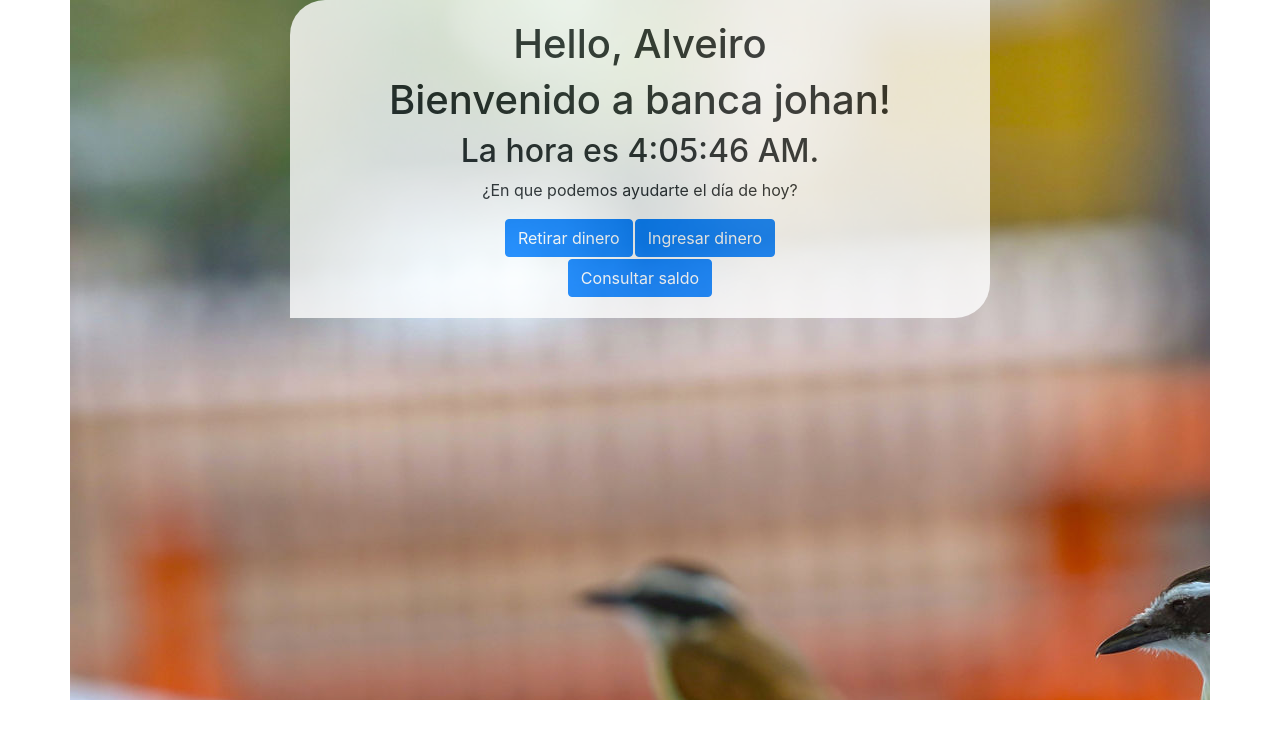
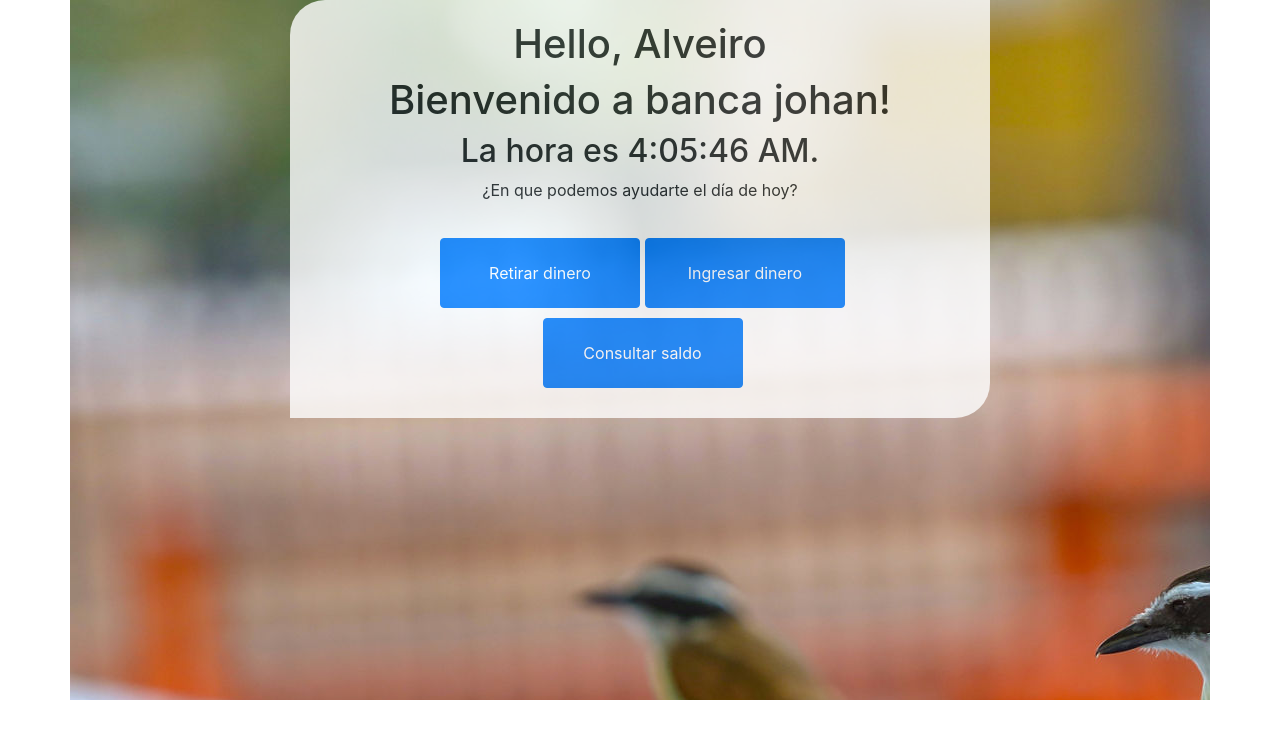
Before and after one commit to JohanRestrepo/App-Cajero-20201022, a React (Create React App) app: page / in a window 1280 px wide. Shown: the top 738 px of the page. Built offline with nearby package versions, Linux system fonts and the light colour scheme.

Commit message:
terminando por hoy

```diff
--- a/src/index.css
+++ b/src/index.css
@@ -13,10 +13,11 @@ code {
 }
 
 .btn-ancho {
-  width: 50%;
+  width: 40%;
   height: 70px;
+  margin-top:10px;
+  margin-left: 5px;
 }
-
 
 .caja {
   padding-top: 20px;
--- a/src/index.js
+++ b/src/index.js
@@ -89,39 +89,28 @@ class Consola extends React.Component {
       <center>
       {this.state.fase === "inicio" &&
       <div class="caja">
+      <center>
       {Name}
       <h1>Bienvenido a banca johan!</h1>
       <h2>La hora es {this.state.date.toLocaleTimeString()}.</h2>
       <p>¿En que podemos ayudarte el día de hoy?</p>
-      <table>
-        <tr>
-          <td>
-          <button class="btn btn-primary" onClick={this.cambiarFase.bind(this, 'retirar')}>
+      <div class="grid grid-pad">
+          <button class="btn btn-primary btn-ancho" onClick={this.cambiarFase.bind(this, 'retirar')}>
           Retirar dinero
           </button>
-          </td>
-          <td>
-          <button class="btn btn-primary" onClick={this.cambiarFase.bind(this, 'ingresar')}>
+          <button class="btn btn-primary btn-ancho" onClick={this.cambiarFase.bind(this, 'ingresar')}>
           Ingresar dinero
           </button>
-          </td>
-        </tr>
-      </table>
-      <table>
-        <tr>
-          <td>
-          <button class="btn btn-primary" onClick={this.cambiarFase.bind(this, "consulta")}>
+          <button class="btn btn-primary btn-ancho" onClick={this.cambiarFase.bind(this, "consulta")}>
           Consultar saldo
           </button>
-          </td>
-        </tr>
-      </table>
+      </div>
+      </center>
       </div>
       }
 
       {(this.state.fase === "retirar" || this.state.fase === "ingresar") &&
       <div class="caja">
-      <p>Escoge un valor especifico para transaccion</p>
       {panelRetiro}
       </div>
       }
@@ -150,10 +139,11 @@ class Consola extends React.Component {
             </form>
             </div>
           }
-            </center>
-          </div>
-        );
-        }
+    </center>
+  </div>
+  );
+  }
+
 }
 
 const User1 = {
@@ -196,8 +186,9 @@ class ContruirOpt extends React.Component {
   );
   return (
     <div class="grid grid-pad">
+          <p>Escoge un valor especifico para transaccion</p>
+          <br></br>
           {listItems1}
-          <br></br>
           <button class="btn btn-success btn-ancho" onClick={this.handleChange3.bind(this)}>
           Valor especifico
           </button>
```
